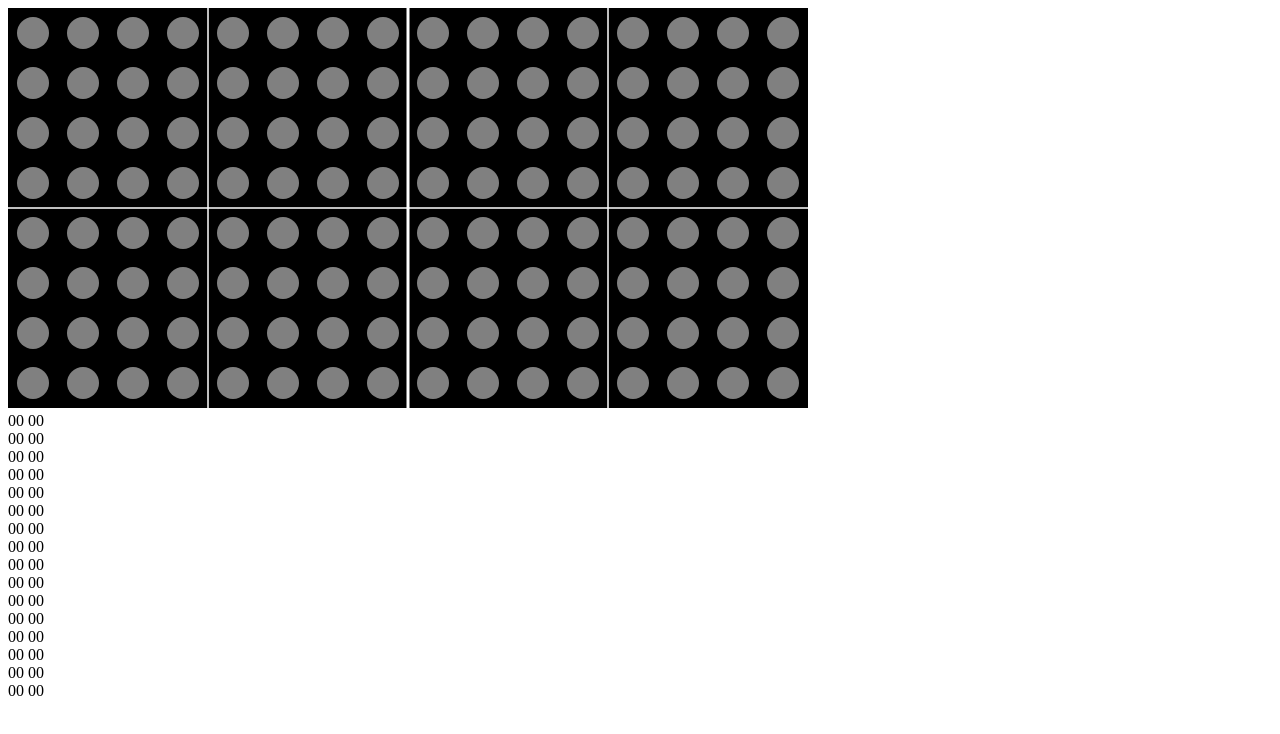
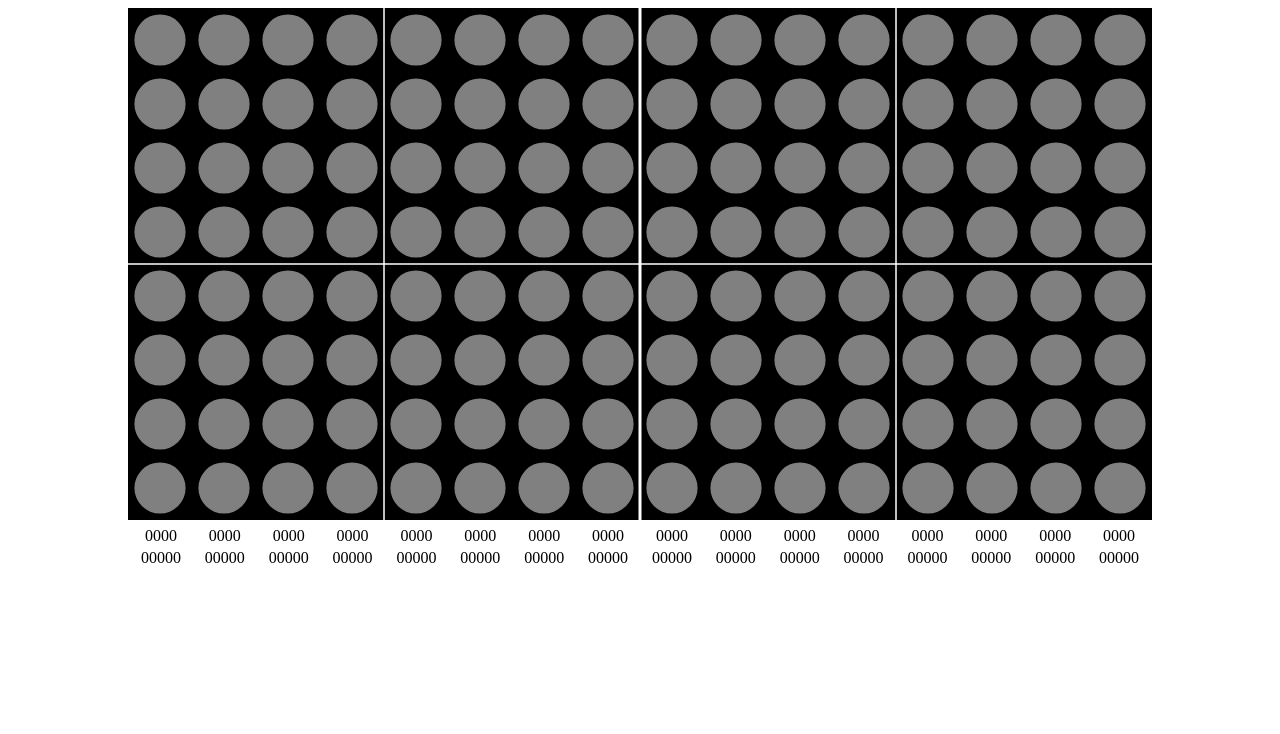
Before and after one commit to ShotaroNarita/ShotaroNarita.github.io, a plain HTML site: page index.html in a window 1280 px wide. Drawn offline with Linux system fonts and the light colour scheme.

Commit message:
second commit

```diff
--- a/index.html
+++ b/index.html
@@ -1,89 +1,138 @@
 <!DOCTYPE html>
 <html lang="en">
+
 <head>
     <meta charset="UTF-8">
     <meta name="viewport" content="width=device-width, initial-scale=1.0">
     <meta http-equiv="X-UA-Compatible" content="ie=edge">
-    <title>LED Editor</title>
+    <title>Pattern Editor</title>
 </head>
+
 <body>
-    <canvas id = "main" width = "800" height = "400"></canvas>
-    <div id = "terminal"></div>
+    <canvas id="main"></canvas>
+    <style>
+        #terminal {
+            text-align: center;
+        }
+
+        #info {
+            margin-left: auto;
+            margin-right: auto;
+        }
+
+        body {
+            text-align: center;
+        }
+    </style>
+    <div id="terminal">
+    </div>
     <script>
         var row = 8;
         var col = 16;
 
-        var canvas  = document.getElementById("main");
+        var canvas = document.getElementById("main");
         var context = canvas.getContext("2d");
+
+        var width = 1;
+        var height = 1;
 
         var pattern = [];
 
         var terminal = document.getElementById("terminal");
 
-        var width = canvas.width;
-        var height = canvas.height;
-
-        var cursor = {'x': -1, 'y': -1};
+        var cursor = { 'x': -1, 'y': -1 };
         var pi = -1;
         var pj = -1;
 
         let d2h =
             ['0', '1', '2', '3',
-             '4', '5', '6', '7',
-             '8', '9', 'A', 'B',
-             'C', 'D', 'E', 'F'];
+                '4', '5', '6', '7',
+                '8', '9', 'A', 'B',
+                'C', 'D', 'E', 'F'];
 
-        function convHex(bin_ary)
+        function resize() {
+            width = window.innerWidth * 0.8;
+            height = width / 2;
+
+            canvas.setAttribute('width', width);
+            canvas.setAttribute('height', height);
+        }
+
+        function compose(bin, base)
         {
-            let former = 0;
-            let latter = 0;
-            for(let i = 0; i < 4; i++)
-            {
-                former += Math.pow(2, 3 - i) * bin_ary[i];
-                latter += Math.pow(2, 3 - i) * bin_ary[i + 4];
+            let maxBits = Math.ceil(16 / Math.log2(base));
+            let size = bin.length;
+            let value = 0;
+            for(let i = 0; i < size; i++) value += bin[size - 1 - i] * parseInt(Math.pow(2, i));
+
+            console.log(value);
+
+            let a = [];
+            for(let k = 0; k < maxBits; k++) a.push(0);
+
+            let i = 0;
+            while(i < maxBits){
+                a[i] = value % base;
+                value = Math.floor(value / base);
+                if(value == 0) break;
+                i++;
             }
 
-            return d2h[former] + '' + d2h[latter];
+            a.reverse();
+
+            rev = '';
+            for(let i = 0; i < a.length; i++) rev += d2h[a[i]];
+
+            return rev;
         }
 
-        function convert()
-        {
-            let rmap = pattern.map((p) =>
-            {
-                return p.map((e) =>
-                {
+        function convert() {
+            let rmap = pattern.map((p) => {
+                return p.map((e) => {
                     let rev = 0;
-                    if(e == 1 || e == 3) rev = 1;
+                    if (e == 1 || e == 3) rev = 1;
                     return rev;
                 });
             });
 
-            let gmap = pattern.map((p) =>
-            {
-                return p.map((e) =>
-                {
+            let gmap = pattern.map((p) => {
+                return p.map((e) => {
                     let rev = 0;
-                    if(e == 2 || e == 3) rev = 1;
+                    if (e == 2 || e == 3) rev = 1;
                     return rev;
                 });
             });
 
-            let disp = '';
-            for(let i = 0; i < col; i++)
+            let pmap = [];
+            for(let i = 0;i < col; i++)
             {
-                disp += convHex(gmap[i]) + ' ' + convHex(rmap[i]) + '\n';
+                pmap.push(gmap[i].concat(rmap[i]));
             }
 
-            terminal.innerText = disp;
+            let disp = '<table id="info">';
+            for (let i = 0; i < col; i++)
+                disp += '<td class="cell">' + compose(pmap[i], 16) + '</td>';
+
+            disp += '<tr>'
+            for (let i = 0; i < col; i++)
+                disp += '<td class="cell">' + compose(pmap[i], 10) + '</td>';
+
+            disp = disp + "</table>"
+            terminal.innerHTML = disp;
+
+            document.getElementById('info').setAttribute('width', width);
+            let cells = document.getElementsByClassName("cell");
+            for (let i = 0; i < cells.length; i++)
+                cells[i].setAttribute('width', width / col);
+
         }
 
-        function render()
-        {
+        function render() {
             context.fillStyle = 'black';
             context.fillRect(0, 0, width, height);
 
             context.lineWidth = 1;
-            context.strokeStyle='white';
+            context.strokeStyle = 'white';
             context.beginPath();
             context.lineTo(width / 4, 0);
             context.lineTo(width / 4, height);
@@ -91,7 +140,7 @@
             context.stroke();
 
             context.lineWidth = 3;
-            context.strokeStyle='white';
+            context.strokeStyle = 'white';
             context.beginPath();
             context.lineTo(width / 2, 0);
             context.lineTo(width / 2, height);
@@ -99,7 +148,7 @@
             context.stroke();
 
             context.lineWidth = 1;
-            context.strokeStyle='white';
+            context.strokeStyle = 'white';
             context.beginPath();
             context.lineTo(width / 4 * 3, 0);
             context.lineTo(width / 4 * 3, height);
@@ -107,7 +156,7 @@
             context.stroke();
 
             context.lineWidth = 1;
-            context.strokeStyle='white';
+            context.strokeStyle = 'white';
             context.beginPath();
             context.lineTo(width / 2, 0);
             context.lineTo(width / 2, height);
@@ -115,7 +164,7 @@
             context.stroke();
 
             context.lineWidth = 1;
-            context.strokeStyle='white';
+            context.strokeStyle = 'white';
             context.beginPath();
             context.lineTo(0, height / 2);
             context.lineTo(width, height / 2);
@@ -124,8 +173,8 @@
 
             var colors = ['gray', 'red', 'green', 'orange'];
 
-            for(var j = 0; j < col; j++){
-                for(var i = 0; i < row; i++){
+            for (var j = 0; j < col; j++) {
+                for (var i = 0; i < row; i++) {
                     var x = j * width / col;
                     var y = i * height / row;
 
@@ -134,14 +183,13 @@
 
                     context.fillStyle = colors[pattern[j][i]];
 
-                    var r = 16;
+                    var r = width / col / 2 * 0.8;
                     context.beginPath();
                     context.arc(x + vx, y + vy, r, 0, Math.PI * 2, true);
                     context.closePath();
                     context.fill();
 
-                    if(j == pj && i == pi)
-                    {
+                    if (j == pj && i == pi) {
                         context.lineWidth = 3;
                         context.strokeStyle = "aliceblue";
                         context.beginPath();
@@ -151,27 +199,22 @@
                     }
                 }
             }
-
         }
 
 
-        function init()
-        {
+        function init() {
             // initialize matrix pattern with 0
-            for(var j = 0; j < col; j++)
-            {
+            for (var j = 0; j < col; j++) {
                 var t = [];
-                for(var i = 0;i < row; i++)
-                {
+                for (var i = 0; i < row; i++) {
                     t.push(0);
                 }
                 pattern.push(t);
             }
 
-            canvas.addEventListener('mousemove', function(event)
-            {
-                cursor.x = event.clientX;
-                cursor.y = event.clientY;
+            canvas.addEventListener('mousemove', function (event) {
+                cursor.x = event.offsetX;
+                cursor.y = event.offsetY;
 
                 pj = parseInt(cursor.x * col / width);
                 pi = parseInt(cursor.y * row / height);
@@ -179,21 +222,23 @@
                 render();
             });
 
-            canvas.addEventListener('click', function(event)
-            {
-                pattern[pj][pi]++;
-                if(pattern[pj][pi] == 4) pattern[pj][pi] = 0;
+            canvas.addEventListener('click', function (event) {
+                if (pj < col && pi < row) {
+                    pattern[pj][pi]++;
+                    if (pattern[pj][pi] == 4) pattern[pj][pi] = 0;
+                }
 
                 render();
                 convert();
             });
 
+            window.addEventListener('resize', resize, false);
         }
 
 
-        function main()
-        {
+        function main() {
             init();
+            resize();
             render();
             convert();
         }
@@ -201,4 +246,5 @@
         main();
     </script>
 </body>
+
 </html>
```
